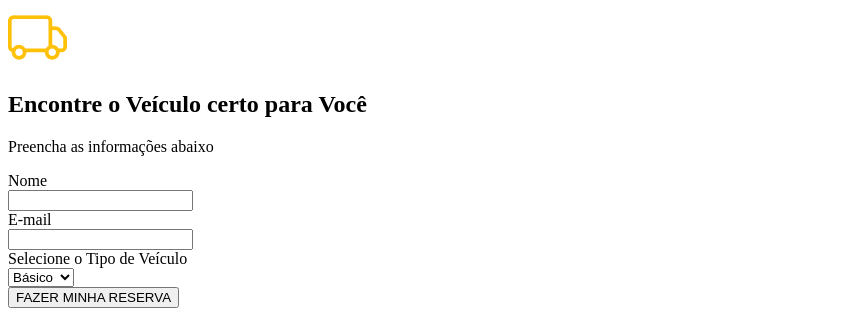
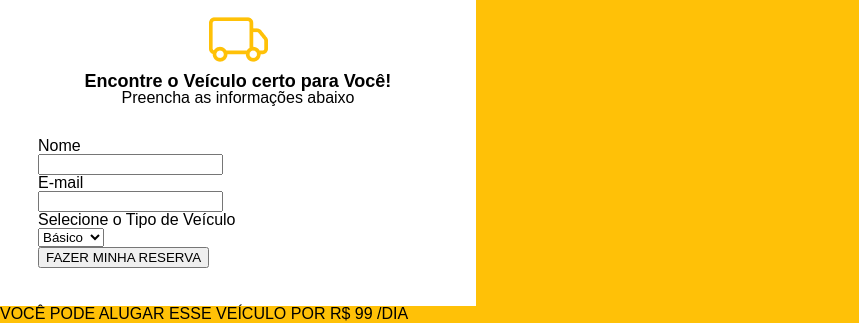
Before and after one commit to Matizin46/Locadora, a plain HTML site: page index.html in a window 1280 px wide. Shown: the top 323 px of the page, without its empty margins (0-859 px from the left). Drawn offline with Linux system fonts and the light colour scheme.

Commit message:
Locadora
Começando o processo

```diff
--- /dev/null
+++ b/estilo.css
@@ -0,0 +1,181 @@
+/* http://meyerweb.com/eric/tools/css/reset/
+   v2.0 | 20110126
+   License: none (public domain)
+*/
+
+html,
+body,
+div,
+span,
+applet,
+object,
+iframe,
+h1,
+h2,
+h3,
+h4,
+h5,
+h6,
+p,
+blockquote,
+pre,
+a,
+abbr,
+acronym,
+address,
+big,
+cite,
+code,
+del,
+dfn,
+em,
+img,
+ins,
+kbd,
+q,
+s,
+samp,
+small,
+strike,
+strong,
+sub,
+sup,
+tt,
+var,
+b,
+u,
+i,
+center,
+dl,
+dt,
+dd,
+ol,
+ul,
+li,
+fieldset,
+form,
+label,
+legend,
+table,
+caption,
+tbody,
+tfoot,
+thead,
+tr,
+th,
+td,
+article,
+aside,
+canvas,
+details,
+embed,
+figure,
+figcaption,
+footer,
+header,
+hgroup,
+menu,
+nav,
+output,
+ruby,
+section,
+summary,
+time,
+mark,
+audio,
+video {
+    margin: 0;
+    padding: 0;
+    border: 0;
+    font-size: 100%;
+    font: inherit;
+    vertical-align: baseline;
+}
+
+/* HTML5 display-role reset for older browsers */
+article,
+aside,
+details,
+figcaption,
+figure,
+footer,
+header,
+hgroup,
+menu,
+nav,
+section {
+    display: block;
+}
+
+body {
+    line-height: 1;
+}
+
+ol,
+ul {
+    list-style: none;
+}
+
+blockquote,
+q {
+    quotes: none;
+}
+
+blockquote:before,
+blockquote:after,
+q:before,
+q:after {
+    content: '';
+    content: none;
+}
+
+table {
+    border-collapse: collapse;
+    border-spacing: 0;
+}
+
+
+
+/*A parte de cima é para resetar o css, o estilo dele*/
+
+/**/
+body {
+    /*Seletor tag*/
+    background-color: #ffc107;
+    /*Muda a cor de fundo*/
+
+    font-family: Arial, Helvetica, sans-serif;
+    /*Fonte da letra*/
+}
+
+#col1 {
+    /*Seletor de id*/
+    background-color: white;
+    width: 400px;
+    /*tamanho da tabela dentro da caixa col1*/
+    text-align: center;
+    /*Alihar texto*/
+    padding-top: 10px;
+    padding-bottom: 38px;
+    padding-left: 38px;
+    padding-right: 38px;
+
+}
+
+.titulo {
+    /*Seletor de classe*/
+    font-size: 32px;
+    margin-top: 14px; /*Margem de cima*/
+    margin-bottom: 12px;
+    font-weight: bold;
+}
+
+.texto {
+    font-size: 18px;
+    font-weight: bold;
+}
+
+.pedido {
+    margin-top: 32px;
+    text-align: left;
+}
--- a/index.html
+++ b/index.html
@@ -5,15 +5,15 @@
     <meta charset="UTF-8">
     <meta name="viewport" content="width=device-width, initial-scale=1.0">
     <title>Locadora</title>
+    <link rel="stylesheet" href="estilo.css">
 </head>
-
 <body>
     <main>
         <div id="col1">
             <img src="Imagens/truck.png" alt="Ícone de caminhão">
-            <h2>Encontre o Veículo certo para Você</h2>
+            <h2 class="texto">Encontre o Veículo certo para Você!</h2>
             <p>Preencha as informações abaixo</p>
-            <form>
+            <form class="pedido">
                 <label>Nome</label><br>
                 <input type="text"><br>
                 <Label>E-mail</Label><br>
@@ -28,7 +28,7 @@
             </form>
         </div>
         <div id="col2">
-            <h1>Você PODE ALUGAR ESSE VEÍCULO POR R$ <em>99</em> /DIA</h1>
+            <h1>VOCÊ PODE ALUGAR ESSE VEÍCULO POR R$ <em>99</em> /DIA</h1>
             <p>Válido para todo território nacional</p>
             <img src="Imagens/renault-kwid.png" alt="Renault kwid">
         </div>
```
